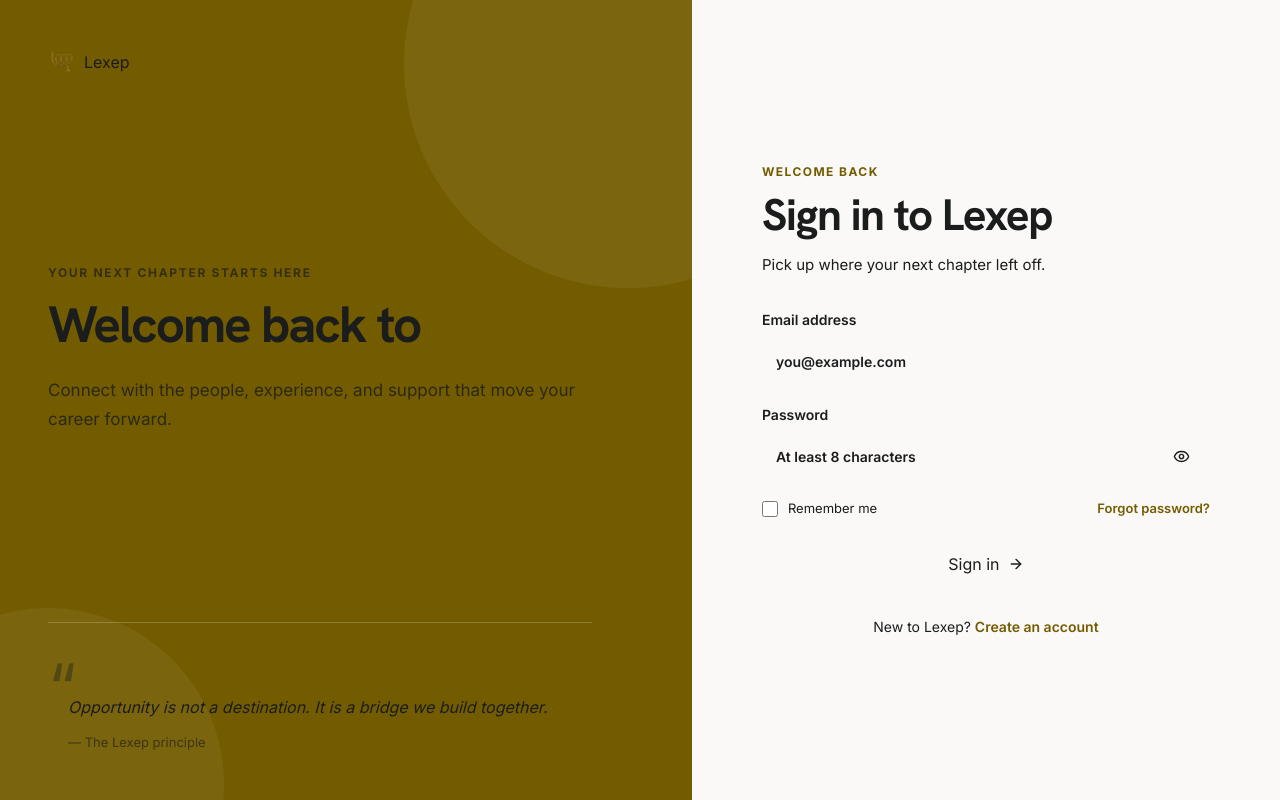
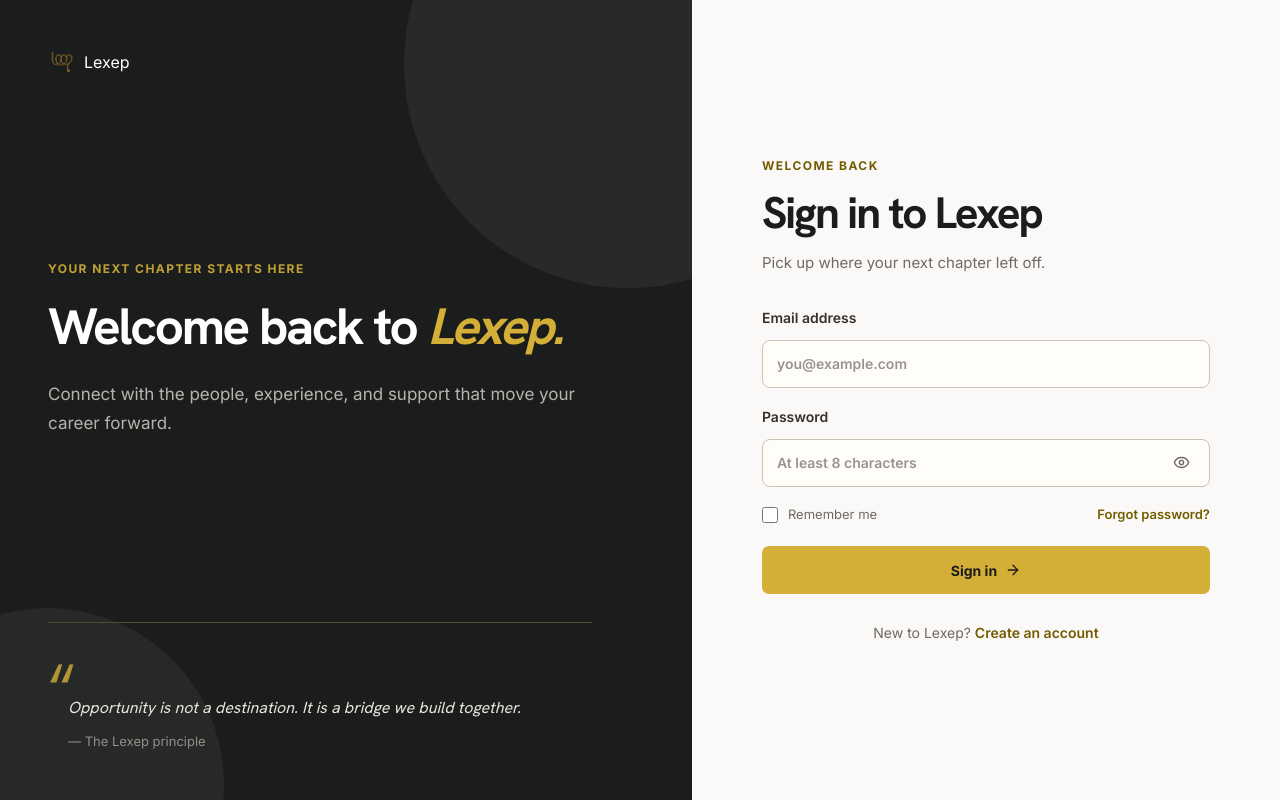
Before and after one commit to josephadeabah/lexep, a Next.js app in the folder frontend/: page /sign-in in a window 1280 px wide. Built offline with nearby package versions, Linux system fonts and the light colour scheme; no server answers.

Commit message:
Update auth-form.module.css

```diff
--- a/frontend/components/auth-form/auth-form.module.css
+++ b/frontend/components/auth-form/auth-form.module.css
@@ -1,3 +1,5 @@
+/* auth-form.module.css */
+
 .shell {
   display: grid;
   min-height: 100vh;
@@ -14,8 +16,8 @@
   justify-content: space-between;
   overflow: hidden;
   padding: 3rem;
-  background: var(--primary);
-  color: var(--primary-foreground);
+  background: var(--charcoal);
+  color: #fff;
 }
 
 .visual::before {
@@ -49,6 +51,14 @@
   text-decoration: none;
 }
 
+.logo .wordmark {
+  color: #fff;
+}
+
+.logo .wordmark-logo {
+  filter: grayscale(1) brightness(0) invert(1);
+}
+
 .visualCopy {
   position: relative;
   z-index: 1;
@@ -56,34 +66,38 @@
 }
 
 .overline {
-  margin: 0 0 1rem;
+  margin: 0 0 1.5rem;
+  color: var(--gold);
   font-size: 0.75rem;
   font-weight: 700;
-  letter-spacing: 0.14em;
+  letter-spacing: 0.12em;
   text-transform: uppercase;
-  opacity: 0.7;
+  opacity: 0.9;
 }
 
 .visualCopy h1 {
   max-width: 40rem;
   margin: 0;
+  font-family: "Hanken Grotesk", sans-serif;
   font-size: clamp(2.75rem, 4vw, 5rem);
   font-weight: 700;
-  line-height: 1.05;
-  letter-spacing: -0.04em;
+  line-height: 0.96;
+  letter-spacing: -0.045em;
 }
 
 .visualCopy h1 em {
+  color: var(--gold);
   font-style: italic;
   font-weight: inherit;
 }
 
 .visualCopy > p:last-child {
   max-width: 34rem;
-  margin: 1.5rem 0 0;
+  margin: 1.75rem 0 0;
+  color: #c8c4bc;
   font-size: 1.0625rem;
   line-height: 1.7;
-  opacity: 0.8;
+  opacity: 0.9;
 }
 
 .quote {
@@ -91,31 +105,36 @@
   z-index: 1;
   max-width: 34rem;
   padding-top: 2rem;
-  border-top: 1px solid rgb(255 255 255 / 0.2);
+  border-top: 1px solid #514a39;
 }
 
 .quote > span {
   display: block;
   margin-bottom: -1.5rem;
+  color: var(--gold);
+  font-family: "Hanken Grotesk", sans-serif;
   font-size: 4rem;
   line-height: 1;
-  opacity: 0.4;
+  opacity: 0.8;
 }
 
 .quote p {
   margin: 0;
   padding-left: 1.25rem;
+  font-family: "Hanken Grotesk", sans-serif;
   font-size: 1rem;
   font-style: italic;
   line-height: 1.6;
+  color: #e8e5dc;
 }
 
 .quote small {
   display: block;
   margin-top: 0.75rem;
   padding-left: 1.25rem;
+  color: #9f9a91;
   font-size: 0.8125rem;
-  opacity: 0.65;
+  opacity: 0.9;
 }
 
 /* RIGHT AUTH PANEL */
@@ -138,8 +157,12 @@
   margin-bottom: 3rem;
 }
 
+.mobileLogo .wordmark {
+  color: var(--charcoal);
+}
+
 .kicker {
-  margin: 0 0 0.625rem;
+  margin: 0 0 0.875rem;
   color: var(--primary);
   font-size: 0.75rem;
   font-weight: 700;
@@ -150,15 +173,16 @@
 .card h2 {
   margin: 0;
   color: var(--foreground);
+  font-family: "Hanken Grotesk", sans-serif;
   font-size: clamp(2rem, 4vw, 2.75rem);
   font-weight: 700;
   line-height: 1.1;
-  letter-spacing: -0.03em;
+  letter-spacing: -0.045em;
 }
 
 .intro {
   margin: 0.875rem 0 2rem;
-  color: var(--muted-foreground);
+  color: var(--muted);
   font-size: 0.9375rem;
   line-height: 1.6;
 }
@@ -174,32 +198,39 @@
   display: flex;
   flex-direction: column;
   gap: 0.5rem;
-  color: var(--foreground);
+  color: #35312a;
   font-size: 0.875rem;
   font-weight: 600;
+}
+
+.field > span {
+  display: block;
+  margin-bottom: 0.25rem;
 }
 
 .form input:not([type="checkbox"]) {
   width: 100%;
   height: 3rem;
   box-sizing: border-box;
-  border: 1px solid var(--border);
-  border-radius: 0.625rem;
+  border: 1px solid #cbc2b4;
+  border-radius: var(--radius);
   padding: 0 0.875rem;
-  background: var(--background);
+  background: var(--paper);
   color: var(--foreground);
+  font-family: "Inter", sans-serif;
   font: inherit;
   outline: none;
   transition: border-color 150ms ease, box-shadow 150ms ease;
 }
 
 .form input:not([type="checkbox"])::placeholder {
-  color: var(--muted-foreground);
+  color: var(--muted);
+  opacity: 0.7;
 }
 
 .form input:not([type="checkbox"]):focus {
   border-color: var(--primary);
-  box-shadow: 0 0 0 3px rgb(0 0 0 / 0.05);
+  box-shadow: 0 0 0 3px rgba(212, 175, 55, 0.2);
 }
 
 /* PASSWORD */
@@ -225,12 +256,13 @@
   border: 0;
   border-radius: 0.375rem;
   background: transparent;
-  color: var(--muted-foreground);
+  color: var(--muted);
   cursor: pointer;
+  transition: background 150ms ease, color 150ms ease;
 }
 
 .passwordToggle:hover {
-  background: var(--muted);
+  background: var(--line);
   color: var(--foreground);
 }
 
@@ -246,7 +278,7 @@
   display: flex;
   align-items: flex-start;
   gap: 0.625rem;
-  color: var(--muted-foreground);
+  color: var(--muted);
   font-size: 0.8125rem;
   line-height: 1.5;
   cursor: pointer;
@@ -266,12 +298,14 @@
   color: var(--primary);
   font-weight: 600;
   text-decoration: none;
+  transition: text-decoration 150ms ease;
 }
 
 .check a:hover,
 .forgot:hover,
 .switch a:hover {
   text-decoration: underline;
+  text-underline-offset: 3px;
 }
 
 .forgot {
@@ -284,8 +318,8 @@
   margin: -0.25rem 0 0;
   padding: 0.75rem 0.875rem;
   border-radius: 0.625rem;
-  background: rgb(239 68 68 / 0.1);
-  color: var(--destructive);
+  background: rgb(186 26 26 / 0.1);
+  color: #ba1a1a;
   font-size: 0.8125rem;
   line-height: 1.5;
 }
@@ -299,12 +333,32 @@
   align-items: center;
   justify-content: center;
   gap: 0.5rem;
+  border: 0;
+  border-radius: 7px;
+  background: var(--gold);
+  color: var(--charcoal);
+  font-weight: 700;
+  font-size: 0.875rem;
+  cursor: pointer;
+  transition: transform 150ms ease, box-shadow 150ms ease;
+}
+
+.submit:hover {
+  transform: translateY(-2px);
+  box-shadow: 0 8px 18px rgba(62, 52, 16, 0.13);
+}
+
+.submit:disabled {
+  opacity: 0.7;
+  transform: none;
+  box-shadow: none;
+  cursor: not-allowed;
 }
 
 /* SWITCH */
 .switch {
   margin: 1.75rem 0 0;
-  color: var(--muted-foreground);
+  color: var(--muted);
   font-size: 0.875rem;
   text-align: center;
 }
@@ -337,8 +391,20 @@
   .options {
     align-items: flex-start;
     flex-direction: column;
+    gap: 0.875rem;
   }
   .card h2 {
     font-size: 2rem;
   }
+  .visual {
+    min-height: 330px;
+    padding: 2rem 1.5rem;
+  }
+  .visualCopy {
+    margin-top: 3rem;
+  }
+  .visualCopy > p:last-child,
+  .quote {
+    display: none;
+  }
 }
```
